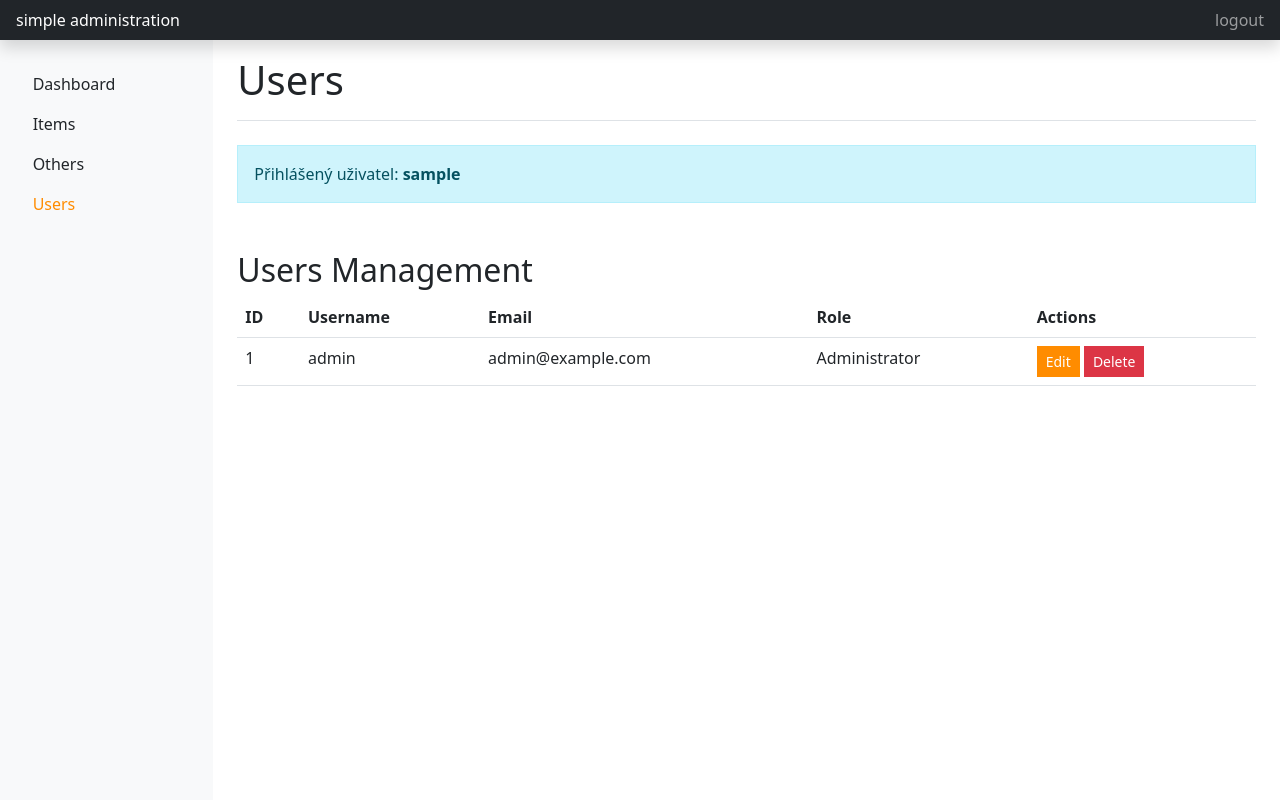
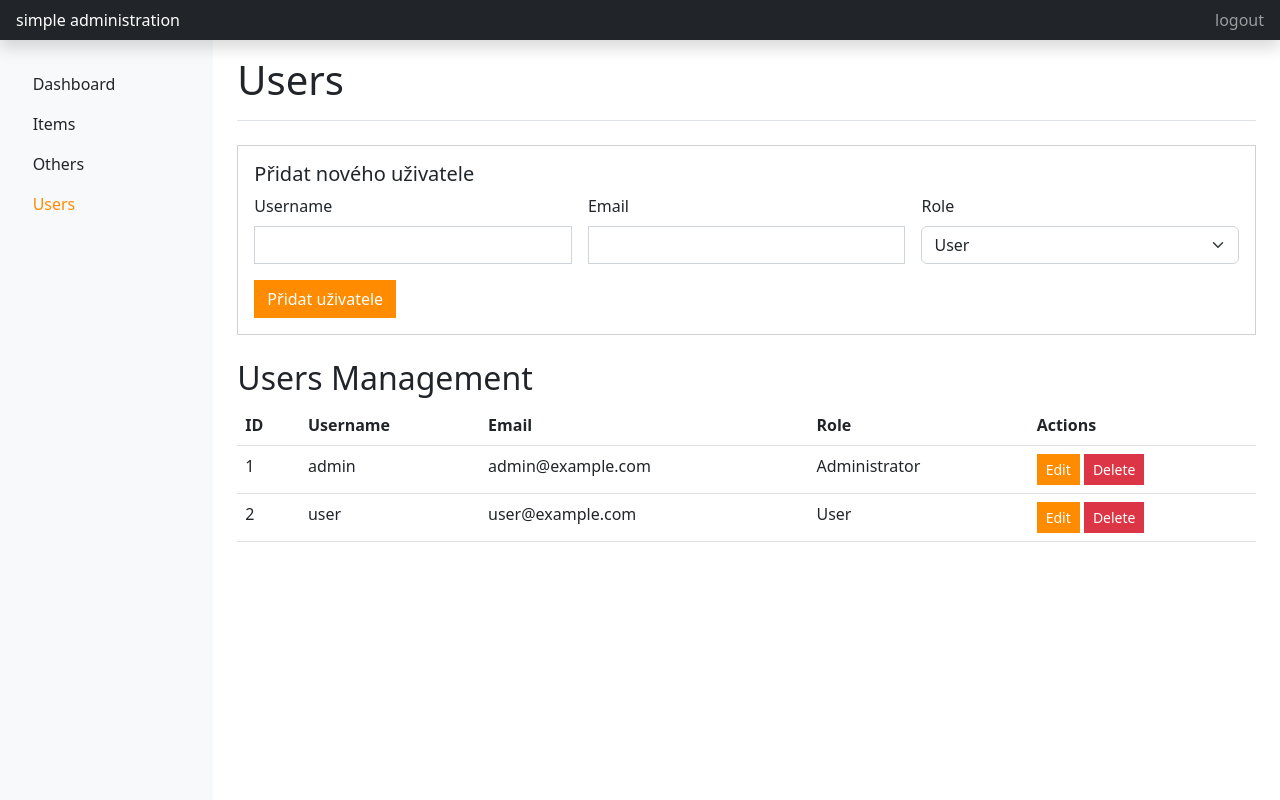
Before and after one commit to KaiUweCZE/xweba, a PHP site: page /index.php?page=users in a window 1280 px wide. Run offline with PHP 8.4, Linux system fonts and the light colour scheme; the visitor is signed in with stand-in values (Sample User, id 1); some web fonts are replaced.

Commit message:
3.2.1 section users 1.0

```diff
--- a/www/controllers/UsersController.php
+++ b/www/controllers/UsersController.php
@@ -10,8 +10,47 @@ class UsersController extends Controller {
     }
 
     public function index() {
-        $username = $_SESSION['username'] ?? 'Unknown';
-        $this->userModel->setCurrentUser($username);
+        $action = $_POST['action'] ?? '';
+        $message = '';
+
+        // Zpracování POST požadavků
+        if ($_SERVER['REQUEST_METHOD'] === 'POST') {
+            switch ($action) {
+                case 'add':
+                    $this->userModel->addUser(
+                        $_POST['username'],
+                        $_POST['email'],
+                        $_POST['role']
+                    );
+                    $message = 'Uživatel byl úspěšně přidán.';
+                    break;
+
+                case 'edit':
+                    $this->userModel->updateUser(
+                        $_POST['id'],
+                        $_POST['username'],
+                        $_POST['email'],
+                        $_POST['role']
+                    );
+                    $message = 'Uživatel byl úspěšně upraven.';
+                    break;
+
+                case 'delete':
+                    $this->userModel->deleteUser($_POST['id']);
+                    $message = 'Uživatel byl úspěšně smazán.';
+                    break;
+            }
+        }
+
+        // Data pro view
+        $data = [
+            'users' => $this->userModel->getAllUsers(),
+            'message' => $message,
+            'currentUser' => $this->userModel->getCurrentUser()
+        ];
+
+        // Předáme data do view
+        $_SESSION['view_data'] = $data;
         return $this->render('users');
     }
 }
--- a/www/models/User.php
+++ b/www/models/User.php
@@ -1,6 +1,18 @@
 <?php
 class User {
     private $currentUser;
+    private $users = [];
+
+    public function __construct() {
+        // Načteme uživatele ze session (dočasné řešení místo databáze)
+        if (!isset($_SESSION['users'])) {
+            $_SESSION['users'] = [
+                ['id' => 1, 'username' => 'admin', 'email' => 'admin@example.com', 'role' => 'Administrator'],
+                ['id' => 2, 'username' => 'user', 'email' => 'user@example.com', 'role' => 'User']
+            ];
+        }
+        $this->users = $_SESSION['users'];
+    }
 
     public function setCurrentUser($username) {
         $this->currentUser = $username;
@@ -9,4 +21,58 @@ class User {
     public function getCurrentUser() {
         return $this->currentUser;
     }
+
+    public function getAllUsers() {
+        return $this->users;
+    }
+
+    public function addUser($username, $email, $role) {
+        $id = count($this->users) + 1;
+        $user = [
+            'id' => $id,
+            'username' => $username,
+            'email' => $email,
+            'role' => $role
+        ];
+        $this->users[] = $user;
+        $_SESSION['users'] = $this->users;
+        return $user;
+    }
+
+    public function updateUser($id, $username, $email, $role) {
+        foreach ($this->users as $key => $user) {
+            if ($user['id'] == $id) {
+                $this->users[$key] = [
+                    'id' => $id,
+                    'username' => $username,
+                    'email' => $email,
+                    'role' => $role
+                ];
+                $_SESSION['users'] = $this->users;
+                return true;
+            }
+        }
+        return false;
+    }
+
+    public function deleteUser($id) {
+        foreach ($this->users as $key => $user) {
+            if ($user['id'] == $id) {
+                unset($this->users[$key]);
+                $this->users = array_values($this->users); // Reindexuje pole
+                $_SESSION['users'] = $this->users;
+                return true;
+            }
+        }
+        return false;
+    }
+
+    public function getUserById($id) {
+        foreach ($this->users as $user) {
+            if ($user['id'] == $id) {
+                return $user;
+            }
+        }
+        return null;
+    }
 }
--- a/www/pages/users.php
+++ b/www/pages/users.php
@@ -1,10 +1,47 @@
+<?php
+$data = $_SESSION['view_data'] ?? [];
+$users = $data['users'] ?? [];
+$message = $data['message'] ?? '';
+?>
 <h1 class="pb-3 border-bottom">Users</h1>
 
-<div class="alert alert-info mt-4">
-  Přihlášený uživatel: <strong><?php echo htmlspecialchars($_SESSION['username']); ?></strong>
+<?php if ($message): ?>
+<div class="alert alert-success alert-dismissible fade show" role="alert">
+    <?php echo htmlspecialchars($message); ?>
+    <button type="button" class="btn-close" data-bs-dismiss="alert" aria-label="Close"></button>
+</div>
+<?php endif; ?>
+
+<!-- Formulář pro přidání uživatele -->
+<div class="card mt-4">
+    <div class="card-body">
+        <h5 class="card-title">Přidat nového uživatele</h5>
+        <form method="post" class="row g-3">
+            <input type="hidden" name="action" value="add">
+            <div class="col-md-4">
+                <label for="username" class="form-label">Username</label>
+                <input type="text" class="form-control" id="username" name="username" required>
+            </div>
+            <div class="col-md-4">
+                <label for="email" class="form-label">Email</label>
+                <input type="email" class="form-control" id="email" name="email" required>
+            </div>
+            <div class="col-md-4">
+                <label for="role" class="form-label">Role</label>
+                <select class="form-select" id="role" name="role" required>
+                    <option value="User">User</option>
+                    <option value="Administrator">Administrator</option>
+                </select>
+            </div>
+            <div class="col-12">
+                <button type="submit" class="btn btn-primary">Přidat uživatele</button>
+            </div>
+        </form>
+    </div>
 </div>
 
-<section class="mt-5">
+<!-- Tabulka uživatelů -->
+<section class="mt-4">
     <h2>Users Management</h2>
     <div class="table-responsive">
         <table class="table">
@@ -18,16 +55,62 @@
                 </tr>
             </thead>
             <tbody>
+                <?php foreach ($users as $user): ?>
                 <tr>
-          <td>1</td>
-          <td>admin</td>
-          <td>admin@example.com</td>
-          <td>Administrator</td>
+                    <td><?php echo htmlspecialchars($user['id']); ?></td>
+                    <td><?php echo htmlspecialchars($user['username']); ?></td>
+                    <td><?php echo htmlspecialchars($user['email']); ?></td>
+                    <td><?php echo htmlspecialchars($user['role']); ?></td>
                     <td>
-            <button class="btn btn-sm btn-primary">Edit</button>
-            <button class="btn btn-sm btn-danger">Delete</button>
+                        <button class="btn btn-sm btn-primary" data-bs-toggle="modal" data-bs-target="#editModal<?php echo $user['id']; ?>">
+                            Edit
+                        </button>
+                        <form method="post" class="d-inline">
+                            <input type="hidden" name="action" value="delete">
+                            <input type="hidden" name="id" value="<?php echo $user['id']; ?>">
+                            <button type="submit" class="btn btn-sm btn-danger" onclick="return confirm('Opravdu chcete smazat tohoto uživatele?')">
+                                Delete
+                            </button>
+                        </form>
                     </td>
                 </tr>
+
+                <!-- Modal pro editaci -->
+                <div class="modal fade" id="editModal<?php echo $user['id']; ?>" tabindex="-1">
+                    <div class="modal-dialog">
+                        <div class="modal-content">
+                            <div class="modal-header">
+                                <h5 class="modal-title">Edit User</h5>
+                                <button type="button" class="btn-close" data-bs-dismiss="modal"></button>
+                            </div>
+                            <div class="modal-body">
+                                <form method="post">
+                                    <input type="hidden" name="action" value="edit">
+                                    <input type="hidden" name="id" value="<?php echo $user['id']; ?>">
+                                    <div class="mb-3">
+                                        <label for="username<?php echo $user['id']; ?>" class="form-label">Username</label>
+                                        <input type="text" class="form-control" id="username<?php echo $user['id']; ?>"
+                                               name="username" value="<?php echo htmlspecialchars($user['username']); ?>" required>
+                                    </div>
+                                    <div class="mb-3">
+                                        <label for="email<?php echo $user['id']; ?>" class="form-label">Email</label>
+                                        <input type="email" class="form-control" id="email<?php echo $user['id']; ?>"
+                                               name="email" value="<?php echo htmlspecialchars($user['email']); ?>" required>
+                                    </div>
+                                    <div class="mb-3">
+                                        <label for="role<?php echo $user['id']; ?>" class="form-label">Role</label>
+                                        <select class="form-select" id="role<?php echo $user['id']; ?>" name="role" required>
+                                            <option value="User" <?php echo $user['role'] === 'User' ? 'selected' : ''; ?>>User</option>
+                                            <option value="Administrator" <?php echo $user['role'] === 'Administrator' ? 'selected' : ''; ?>>Administrator</option>
+                                        </select>
+                                    </div>
+                                    <button type="submit" class="btn btn-primary">Uložit změny</button>
+                                </form>
+                            </div>
+                        </div>
+                    </div>
+                </div>
+                <?php endforeach; ?>
             </tbody>
         </table>
     </div>
```
Lines whose indentation alone changed are shown as unchanged.
